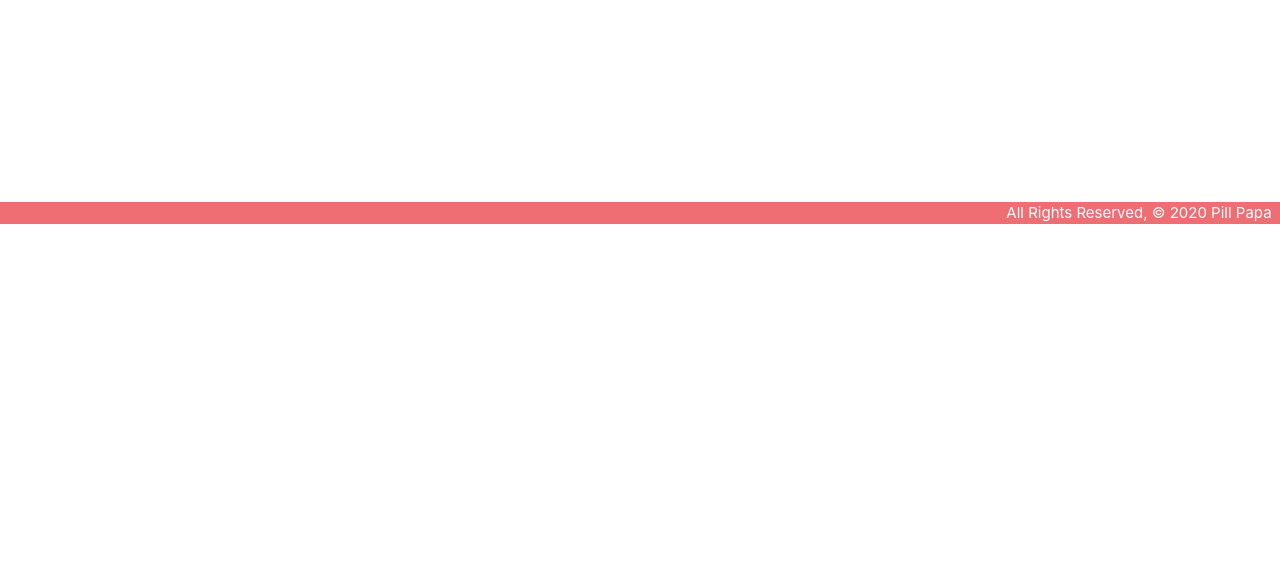
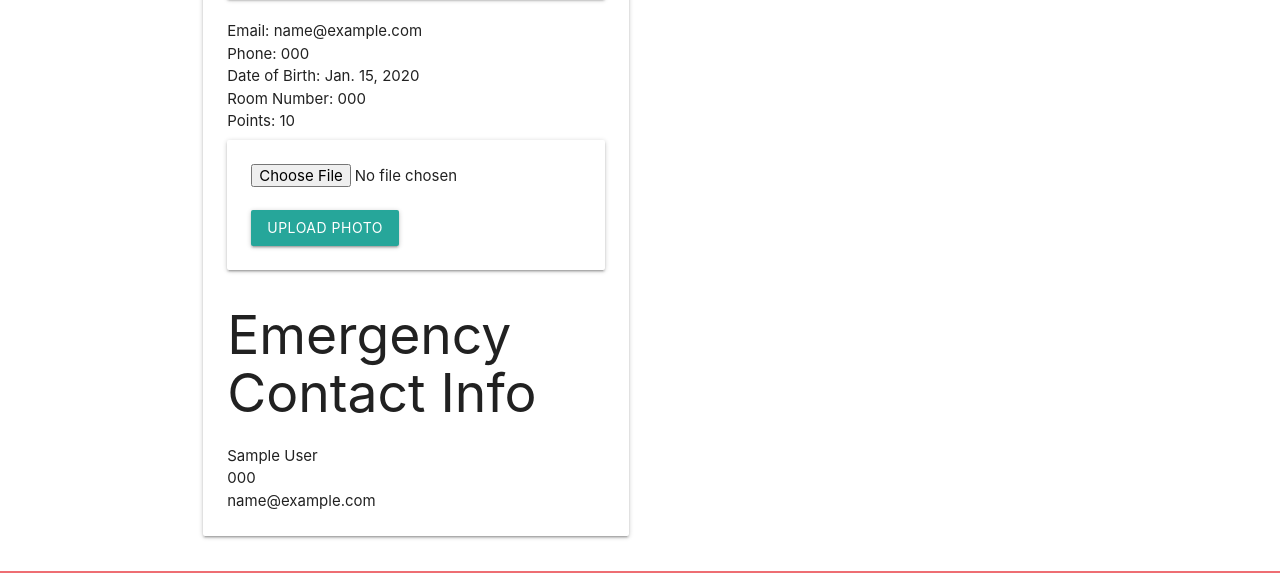
Before and after one commit to Sitilac/pillpapa, a Django app: page /patients/ in a window 1280 px wide. Shown: the part 576-1149 px from the top of the page. Before the commit the page ends 800 px from the top, so only its background shows below. Run offline with Django 3.2, Linux system fonts and the light colour scheme; a user stored in the database is signed in; tables that the repository leaves empty hold one stand-in row (values such as "Sample post").

Commit message:
add profile photos to patient

```diff
--- a/main_app/admin.py
+++ b/main_app/admin.py
@@ -7,3 +7,4 @@ admin.site.register(Pill)
 admin.site.register(Dosing)
 admin.site.register(EmergencyContact)
 admin.site.register(Patient)
+admin.site.register(Photo)
--- a/main_app/models.py
+++ b/main_app/models.py
@@ -98,3 +98,10 @@ class Dosing(models.Model):
 # class Admin(models.Model):
 #   admin_user = models.ForeignKey(settings.AUTH_USER_MODEL)
 #   users_list = models.ManyToManyField(User)
+
+class Photo(models.Model):
+  url = models.CharField(max_length=200)
+  patient = models.ForeignKey(Patient, on_delete=models.CASCADE)
+
+  def __str__(self):
+    return f"Photo for patient: @{self.url}"
--- a/main_app/templates/patients/detail.html
+++ b/main_app/templates/patients/detail.html
@@ -8,7 +8,26 @@
     <div class="card">
       <div class="card-content">
         <span class="card-title">{{ patient.name}}</span>
+        {% for photo in patient.photo_set.all %}
+          <img class="responsive-img card-panel" src="{{photo.url}}">
+        {% empty %}
+          <div class="card-panel red-text center-align">No Photos Uploaded</div>
+        {% endfor %}
         <p>Email: {{ patient.email }}</p>
+        <p>Phone: {{ patient.phone_num }}</p>
+        <p>Date of Birth: {{ patient.dob }}</p>
+        {% if patient.room_number %}
+        <p>Room Number: {{ patient.room_number }}</p>
+        {% endif %}
+        {% if patient.points > 0 %}
+        <p>Points: {{ patient.points }}</p>
+        {% endif %}
+        <form action="{% url 'add_photo' %}" enctype="multipart/form-data" method="POST" class="card-panel">
+          {% csrf_token %}
+          <input type="file" name="photo-file">
+          <br><br>
+          <input type="submit" class="btn" value="Upload Photo">
+        </form>
         <h2>Emergency Contact Info</h2>
         <p>{{ICE.name}}</p>
         <p>{{ICE.phone}}</p>
--- a/main_app/urls.py
+++ b/main_app/urls.py
@@ -14,4 +14,5 @@ urlpatterns = [
   path('pills/<int:pk>/delete/', views.PillDelete.as_view(), name='pills_delete'),
   path('pills/<int:pill_id>/add_dosing/', views.add_dosing, name='add_dosing'),
   path('accounts/signup/', views.signup, name='signup'),
+  path('patients/add_photo', views.add_photo, name='add_photo'),
 ]
--- a/main_app/views.py
+++ b/main_app/views.py
@@ -2,8 +2,13 @@ from django.shortcuts import render, redirect
 from django.views.generic.edit import CreateView, UpdateView, DeleteView
 from django.contrib.auth import login
 from django.contrib.auth.forms import UserCreationForm
+import uuid
+import boto3
 from .models import *
 from .forms import *
+
+S3_BASE_URL = 'https://s3.us-east-2.amazonaws.com/'
+BUCKET = 'pillpapa'
 
 # Create your views here.
 
@@ -110,3 +115,16 @@ def signup(request):
     'error_message': error_message,
   }
   return render(request, 'registration/signup.html', context)
+
+def add_photo(request):
+  photo_file = request.FILES.get('photo-file', None)
+  if photo_file:
+    s3 = boto3.client('s3')
+    key = uuid.uuid4().hex[:6] + photo_file.name[photo_file.name.rfind('.'):]
+    try:
+      s3.upload_fileobj(photo_file, BUCKET, key)
+      url = f"{S3_BASE_URL}{BUCKET}/{key}"
+      Photo.objects.create(url=url, patient_id=request.user.patient.id)
+    except:
+      print('An error occurred uploading file to S3')
+  return redirect('patient_detail')
```
Also changed, not shown: main_app/migrations/0002_photo.py (added).
